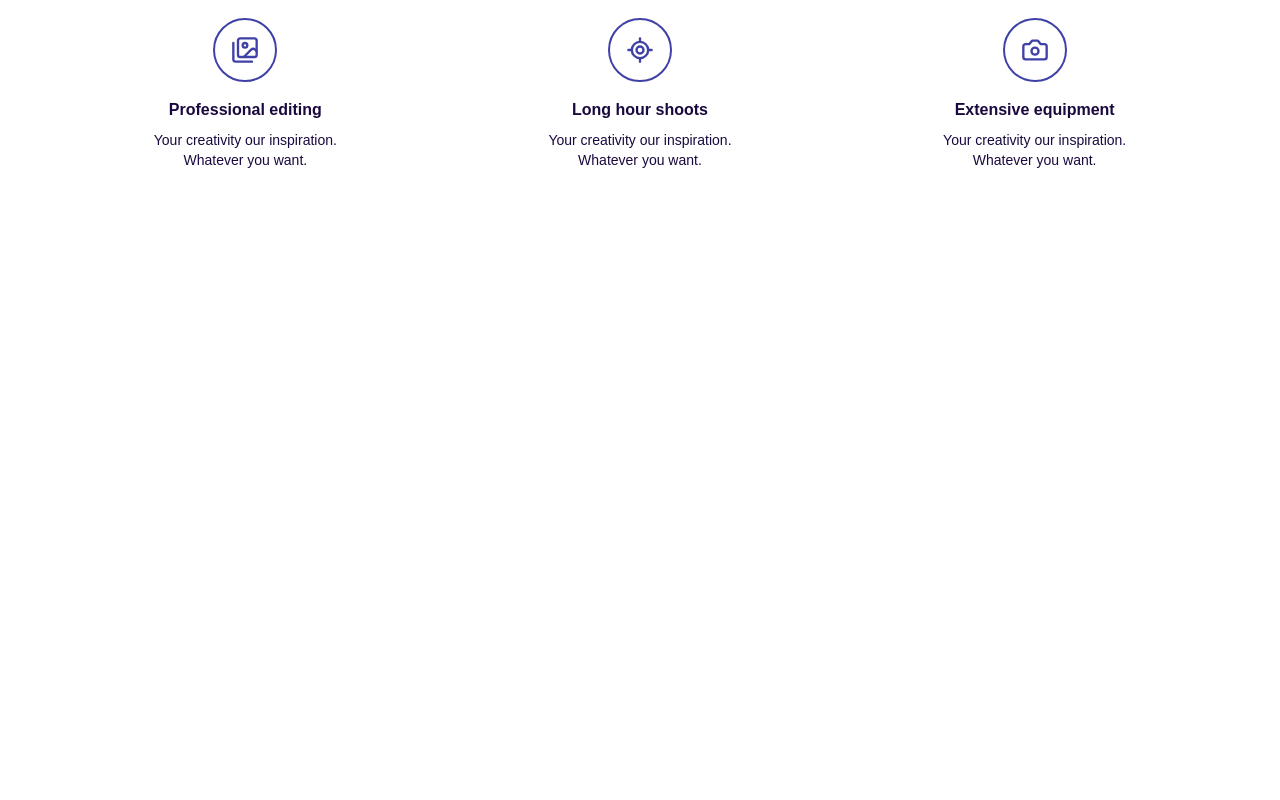
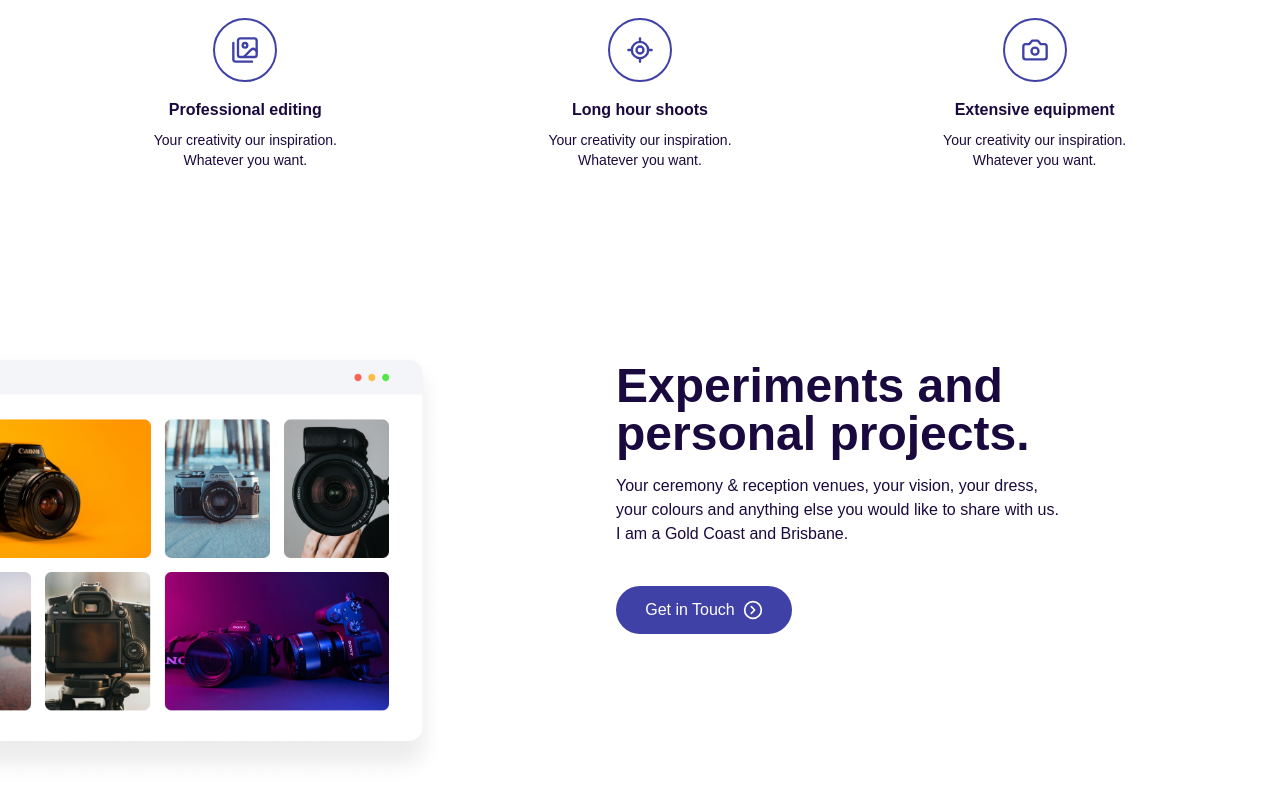
Before and after one commit to KalpitChandekar/Zoka, a Next.js app: page / in a window 1280 px wide. Shown: the part 1376-2176 px from the top of the page. Before the commit the page ends 1706 px from the top, so only its background shows below. Built offline with nearby package versions, Linux system fonts and the light colour scheme.

Commit message:
[feat]: Add Project Section

```diff
--- a/app/page.js
+++ b/app/page.js
@@ -1,6 +1,7 @@
 import Hero from "@/components/Hero"
 import KnowUs from "@/components/KnowUs"
 import Navbar from "@/components/Navbar"
+import Project from "@/components/Projects"
 import WhyChooseUs from "@/components/WhyChooseUs"
 
 const page = () => {
@@ -10,6 +11,7 @@ const page = () => {
     <Hero />
     <KnowUs />
     <WhyChooseUs />
+    <Project />
    </div>
   )
 }
```
